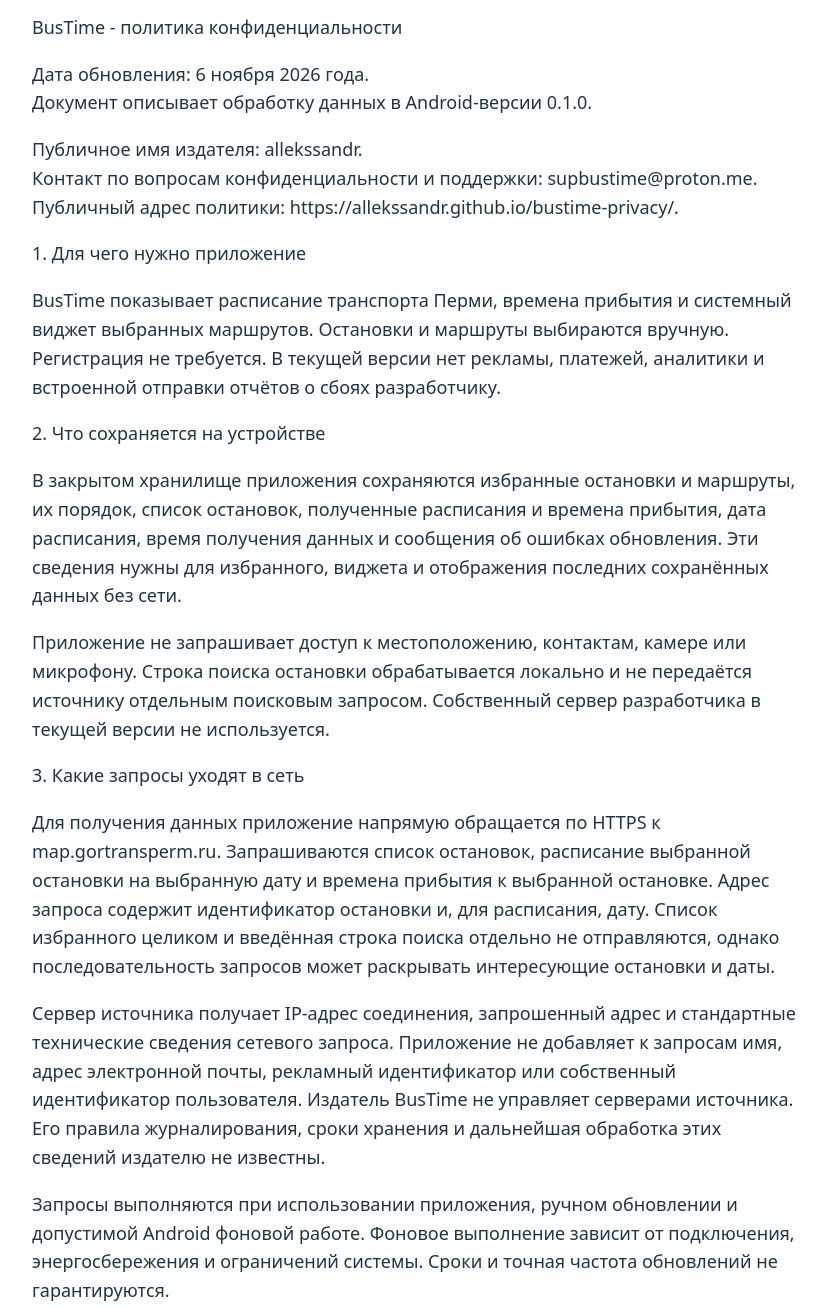
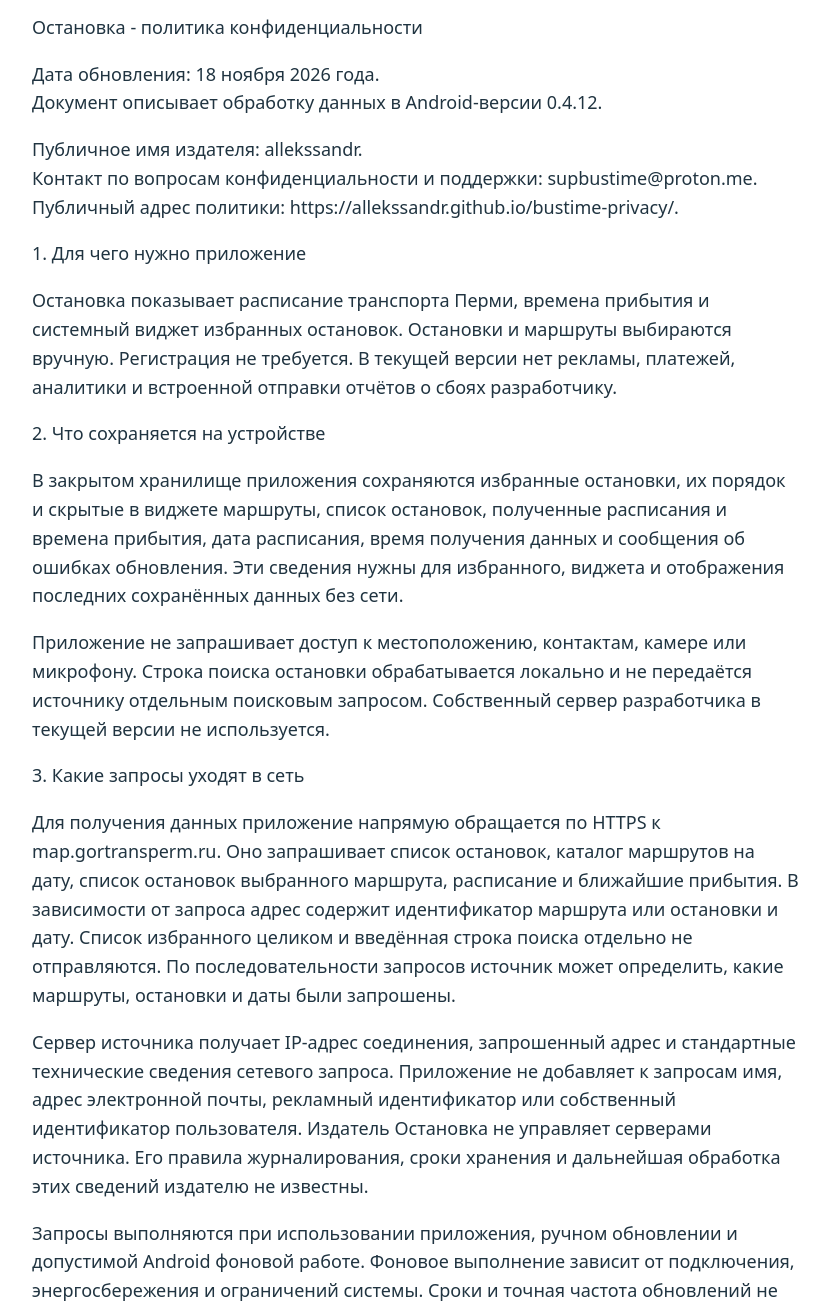
Before and after one commit to allekssandr/bustime-privacy, a plain HTML site: page index.html in a window 1280 px wide. Shown: the part 101-1409 px from the top of the page, without its empty margins (224-1053 px from the left). Drawn offline with Linux system fonts and the light colour scheme.

Commit message:
Update Ostanovka privacy policy for 0.4.12

```diff
--- a/index.html
+++ b/index.html
@@ -1,24 +1,24 @@
 <!doctype html>
-<html lang="ru"><meta charset="utf-8"><meta name="viewport" content="width=device-width, initial-scale=1"><title>BusTime - политика конфиденциальности</title><style>body{max-width:48rem;margin:2rem auto;padding:0 1rem;font:18px/1.6 system-ui;color:#203441;background:#fff}p{white-space:pre-line}</style><main><h1>BusTime: конфиденциальность</h1><p>BusTime - политика конфиденциальности</p>
-<p>Дата обновления: 6 ноября 2026 года.
-Документ описывает обработку данных в Android-версии 0.1.0.</p>
+<html lang="ru"><meta charset="utf-8"><meta name="viewport" content="width=device-width, initial-scale=1"><title>Остановка - политика конфиденциальности</title><style>body{max-width:48rem;margin:2rem auto;padding:0 1rem;font:18px/1.6 system-ui;color:#203441;background:#fff}p{white-space:pre-line}</style><main><h1>Остановка: конфиденциальность</h1><p>Остановка - политика конфиденциальности</p>
+<p>Дата обновления: 18 ноября 2026 года.
+Документ описывает обработку данных в Android-версии 0.4.12.</p>
 <p>Публичное имя издателя: allekssandr.
 Контакт по вопросам конфиденциальности и поддержки: supbustime@proton.me.
 Публичный адрес политики: https://allekssandr.github.io/bustime-privacy/.</p>
 <p>1. Для чего нужно приложение</p>
-<p>BusTime показывает расписание транспорта Перми, времена прибытия и системный виджет выбранных маршрутов. Остановки и маршруты выбираются вручную. Регистрация не требуется. В текущей версии нет рекламы, платежей, аналитики и встроенной отправки отчётов о сбоях разработчику.</p>
+<p>Остановка показывает расписание транспорта Перми, времена прибытия и системный виджет избранных остановок. Остановки и маршруты выбираются вручную. Регистрация не требуется. В текущей версии нет рекламы, платежей, аналитики и встроенной отправки отчётов о сбоях разработчику.</p>
 <p>2. Что сохраняется на устройстве</p>
-<p>В закрытом хранилище приложения сохраняются избранные остановки и маршруты, их порядок, список остановок, полученные расписания и времена прибытия, дата расписания, время получения данных и сообщения об ошибках обновления. Эти сведения нужны для избранного, виджета и отображения последних сохранённых данных без сети.</p>
+<p>В закрытом хранилище приложения сохраняются избранные остановки, их порядок и скрытые в виджете маршруты, список остановок, полученные расписания и времена прибытия, дата расписания, время получения данных и сообщения об ошибках обновления. Эти сведения нужны для избранного, виджета и отображения последних сохранённых данных без сети.</p>
 <p>Приложение не запрашивает доступ к местоположению, контактам, камере или микрофону. Строка поиска остановки обрабатывается локально и не передаётся источнику отдельным поисковым запросом. Собственный сервер разработчика в текущей версии не используется.</p>
 <p>3. Какие запросы уходят в сеть</p>
-<p>Для получения данных приложение напрямую обращается по HTTPS к map.gortransperm.ru. Запрашиваются список остановок, расписание выбранной остановки на выбранную дату и времена прибытия к выбранной остановке. Адрес запроса содержит идентификатор остановки и, для расписания, дату. Список избранного целиком и введённая строка поиска отдельно не отправляются, однако последовательность запросов может раскрывать интересующие остановки и даты.</p>
-<p>Сервер источника получает IP-адрес соединения, запрошенный адрес и стандартные технические сведения сетевого запроса. Приложение не добавляет к запросам имя, адрес электронной почты, рекламный идентификатор или собственный идентификатор пользователя. Издатель BusTime не управляет серверами источника. Его правила журналирования, сроки хранения и дальнейшая обработка этих сведений издателю не известны.</p>
+<p>Для получения данных приложение напрямую обращается по HTTPS к map.gortransperm.ru. Оно запрашивает список остановок, каталог маршрутов на дату, список остановок выбранного маршрута, расписание и ближайшие прибытия. В зависимости от запроса адрес содержит идентификатор маршрута или остановки и дату. Список избранного целиком и введённая строка поиска отдельно не отправляются. По последовательности запросов источник может определить, какие маршруты, остановки и даты были запрошены.</p>
+<p>Сервер источника получает IP-адрес соединения, запрошенный адрес и стандартные технические сведения сетевого запроса. Приложение не добавляет к запросам имя, адрес электронной почты, рекламный идентификатор или собственный идентификатор пользователя. Издатель Остановка не управляет серверами источника. Его правила журналирования, сроки хранения и дальнейшая обработка этих сведений издателю не известны.</p>
 <p>Запросы выполняются при использовании приложения, ручном обновлении и допустимой Android фоновой работе. Фоновое выполнение зависит от подключения, энергосбережения и ограничений системы. Сроки и точная частота обновлений не гарантируются.</p>
 <p>4. Внешние страницы</p>
 <p>Нажатие ссылки источника в разделе &quot;О сервисе&quot; открывает map.gortransperm.ru во внешнем браузере. После перехода действуют правила соответствующего сайта и браузера. Публичная страница политики размещена на GitHub Pages; при её открытии браузер обращается к серверам этого сервиса, которые получают IP-адрес и технические сведения запроса. Магазин приложений, почтовый сервис, Android и производитель устройства могут отдельно обрабатывать сведения согласно своим условиям; текущий документ не описывает их работу.</p>
 <p>5. Хранение, удаление и резервные копии</p>
-<p>Избранное и кэш остаются в хранилище приложения до изменения пользователем или очистки данных приложения. Автоматический срок удаления кэша в текущей версии не установлен. Удаление маршрута из избранного убирает его из списка, но не очищает ранее сохранённые расписания этой остановки.</p>
-<p>Очистить локальные сведения можно в системных настройках Android: BusTime → Хранилище → Очистить данные. Это также удалит избранное и потребует настроить приложение заново. При обычном удалении приложения Android удаляет его локальные данные. Данные и журналы, уже полученные внешним источником, такими действиями не удаляются.</p>
+<p>Избранное и кэш остаются в хранилище приложения до изменения пользователем или очистки данных приложения. Автоматический срок удаления кэша в текущей версии не установлен. Удаление остановки из избранного убирает её из списка, но не очищает ранее сохранённые расписания этой остановки.</p>
+<p>Очистить локальные сведения можно в системных настройках Android: Остановка → Хранилище → Очистить данные. Это также удалит избранное и потребует настроить приложение заново. При обычном удалении приложения Android удаляет его локальные данные. Данные и журналы, уже полученные внешним источником, такими действиями не удаляются.</p>
 <p>В приложении установлено allowBackup=false для отключения штатного резервного копирования Android. Это не является гарантией отсутствия всех механизмов переноса данных между устройствами у разных производителей. Само приложение не отправляет избранное в собственное облако разработчика.</p>
 <p>6. Обращения и изменения</p>
 <p>По вопросам конфиденциальности и работы приложения обращайтесь на supbustime@proton.me. При отправке письма издатель получает ваш адрес электронной почты и сведения, которые вы включили в обращение, для ответа на него. Не отправляйте пароли, коды входа и иные секреты в обращения.</p>
```
